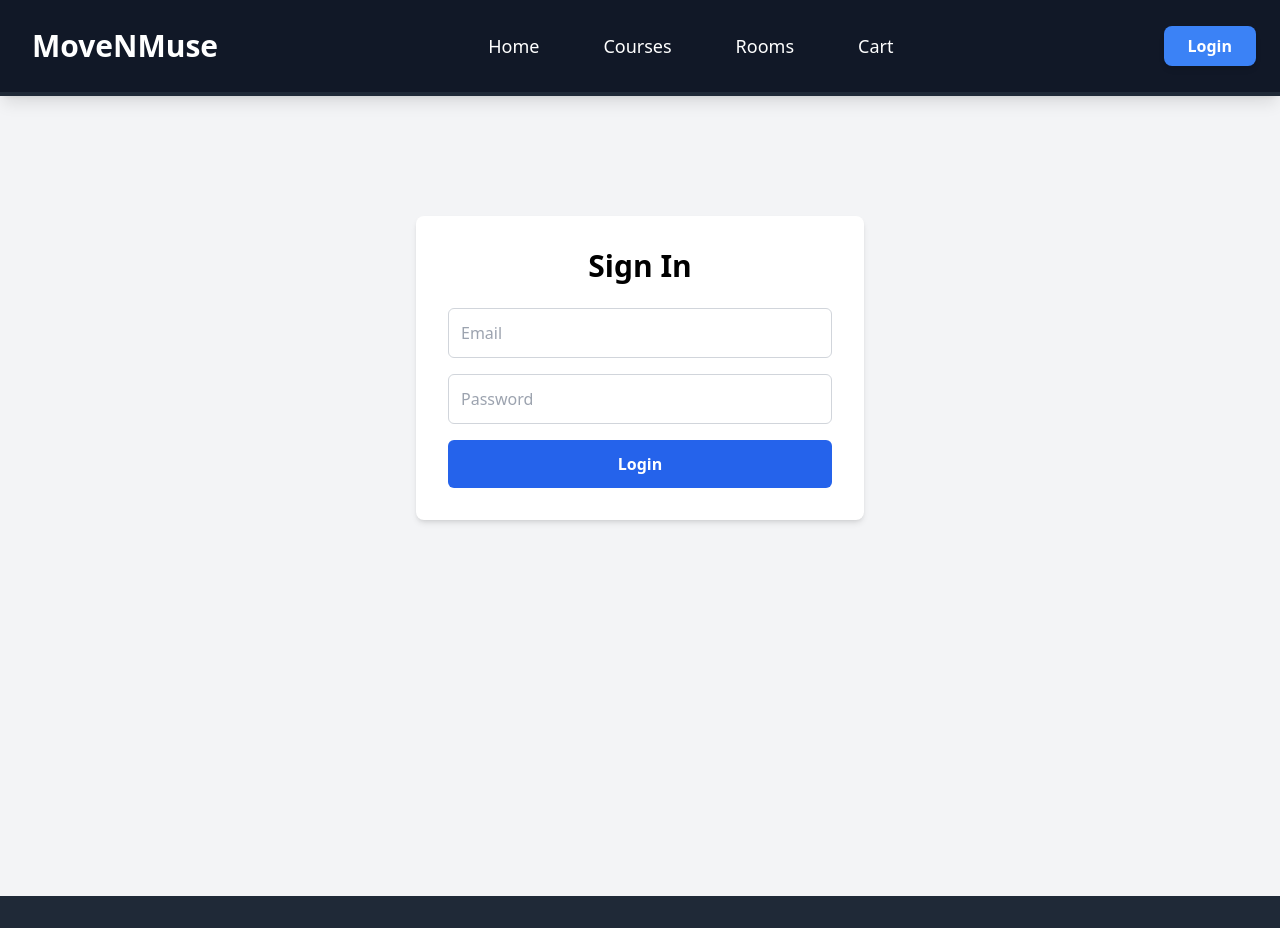
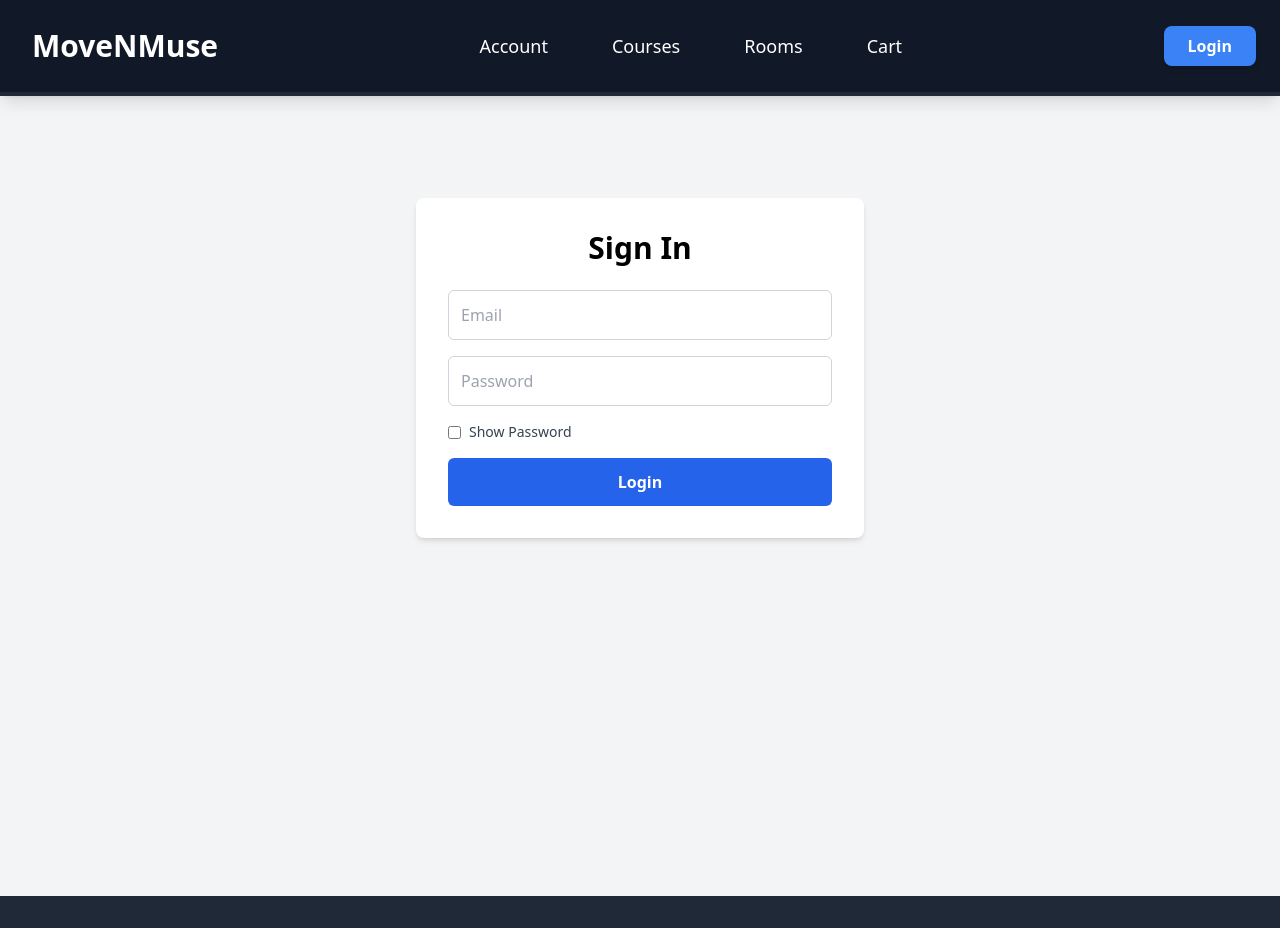
Before and after one commit to marinankato/MoveNMuse, a React (Vite) app in the folder client/: page /login in a window 1280 px wide. Built offline with nearby package versions, Linux system fonts and the light colour scheme.

Commit message:
modified login/logout functionality. Added account page

```diff
--- a/client/src/Data/HeaderData.jsx
+++ b/client/src/Data/HeaderData.jsx
@@ -2,7 +2,7 @@ const HeaderData = {
   topHeader: {
     appName: "MoveNMuse",
     navItems: [
-      { name: "Home", slug: "/", active: true },
+      { name: "Account", slug: "/account", active: true },
       { name: "Courses", slug: "/courses", active: true },
       { name: "Rooms", slug: "/rooms", active: true },
       { name: "Cart", slug: "/cart", active: true },
--- a/client/src/components/Header/TopHeader.jsx
+++ b/client/src/components/Header/TopHeader.jsx
@@ -8,7 +8,7 @@ const Header = () => {
   const navigate = useNavigate();
   const authStatus = useSelector((state) => state.auth.status);
   const userData = useSelector((state) => state.auth.userData);
-  const userName = userData?.name;
+  const userName = userData?.firstName;
 
   const { topHeader } = HeaderData;
 
@@ -47,8 +47,8 @@ const Header = () => {
 
       <div>
         {authStatus ? (
-          <div className="flex gap-4">
-            <div className="text-2xl font-semibold">Hello, {userName}</div>
+          <div className="flex items-center gap-4">
+            <div className="text-lg font-medium">Hello, {userName}</div>
             <LogoutBtn />
           </div>
         ) : (
--- a/client/src/components/auth/Login.jsx
+++ b/client/src/components/auth/Login.jsx
@@ -1,10 +1,17 @@
 import React, { useState } from "react";
+import { useDispatch } from "react-redux";
+import { loginSuccess } from "../../store/authSlice";
+import { useNavigate } from "react-router-dom";
 
 const Login = () => {
   const [email, setEmail] = useState("");
   const [password, setPassword] = useState("");
   const [error, setError] = useState(null);
   const [loading, setLoading] = useState(false);
+  const [showPassword, setShowPassword] = useState(false);
+
+  const navigate = useNavigate();
+  const dispatch = useDispatch();
 
   const handleSubmit = async (e) => {
     e.preventDefault();
@@ -21,19 +28,20 @@ const Login = () => {
       });
 
       const data = await res.json();
-    console.log("Response status:", res.status);
-    console.log("Response ok:", res.ok);
-    console.log("Response data:", data);
 
       if (!res.ok) {
         throw new Error(data.message || "Login failed");
       }
 
+      localStorage.setItem("token", data.token);
+      localStorage.setItem("user", JSON.stringify(data.user));
+
+      // Dispatch login to Redux
+      dispatch(loginSuccess(data.user));
+
       setLoading(false);
       alert("Logged in successfully!");
-
-    // Optional: save token to localStorage
-    // localStorage.setItem("token", data.token);
+      navigate("/") // redirect to home page
 
     } catch (err) {
       setLoading(false);
@@ -58,13 +66,26 @@ const Login = () => {
           />
 
           <input
-            type="password"
+            type={showPassword ? "text" : "password"}
             placeholder="Password"
             className="w-full p-3 border border-gray-300 rounded-md"
             value={password}
             onChange={(e) => setPassword(e.target.value)}
             required
           />
+
+          <div className="flex items-center mt-2">
+            <input
+              type="checkbox"
+              id="showPassword"
+              checked={showPassword}
+              onChange={() => setShowPassword((prev) => !prev)}
+              className="mr-2"
+            />
+            <label htmlFor="showPassword" className="text-sm text-gray-700">
+              Show Password
+            </label>
+          </div>
 
           <button
             type="submit"
--- /dev/null
+++ b/client/src/pages/Account.jsx
@@ -0,0 +1,12 @@
+import React from "react";
+
+const Account = () => {
+  return (
+    <div className="p-6 text-center">
+      <h1 className="text-3xl font-bold">My Account</h1>
+      <p className="text-gray-600 mt-4">Welcome to your account page.</p>
+    </div>
+  );
+};
+
+export default Account;
--- a/client/src/pages/index.jsx
+++ b/client/src/pages/index.jsx
@@ -1,4 +1,5 @@
 import Home from "./Home.jsx";
+import Account from "./Account";
 import Login from "./Login";
 import CartPage from "./Cart.jsx";
 import Checkout from "./Checkout.jsx";
@@ -9,4 +10,4 @@ import CourseChekout from "./CourseCheckout.jsx";
 import Mybookings from "./Mybookings.jsx";
 import RoomDetail from "./RoomDetail.jsx";
 
-export { Home, Login, CartPage, Checkout, RoomView, CourseList, CourseDetail, CourseChekout, Mybookings, RoomDetail };
+export { Home, Account, Login, CartPage, Checkout, RoomView, CourseList, CourseDetail, CourseChekout, Mybookings, RoomDetail };
--- a/client/src/routes/index.jsx
+++ b/client/src/routes/index.jsx
@@ -4,13 +4,14 @@ import {
   createRoutesFromElements,
 } from "react-router-dom";
 import Layout from "../Layout";
-import { Home, Login, CartPage, Checkout, RoomView, CourseList, CourseDetail, CourseChekout, Mybookings, RoomDetail } from "../pages";
+import { Home, Account, Login, CartPage, Checkout, RoomView, CourseList, CourseDetail, CourseChekout, Mybookings, RoomDetail } from "../pages";
 
 const router = createBrowserRouter(
   createRoutesFromElements(
     <Route>
       <Route path="/" element={<Layout />}>
         <Route index element={<Home />} />
+        <Route path="account" element={<Account />} />
         <Route path="login" element={<Login />} />
         <Route path="cart" element={<CartPage />} />
         <Route path="checkout" element={<Checkout />} />
--- a/client/src/store/authSlice.js
+++ b/client/src/store/authSlice.js
@@ -1,7 +1,7 @@
 import { createSlice } from "@reduxjs/toolkit";
 
 const initialState = {
-  status: false,
+  status: false, // not logged in
   userData: null,
 };
 
@@ -9,7 +9,7 @@ const authSlice = createSlice({
   name: "auth",
   initialState,
   reducers: {
-    login: (state, action) => {
+    loginSuccess: (state, action) => {
       state.status = true;
       state.userData = action.payload;
     },
@@ -20,6 +20,5 @@ const authSlice = createSlice({
   },
 });
 
-export const { login, logout } = authSlice.actions;
-
+export const { loginSuccess, logout } = authSlice.actions;
 export default authSlice.reducer;
--- a/client/src/utils/LogoutBtn.jsx
+++ b/client/src/utils/LogoutBtn.jsx
@@ -1,23 +1,28 @@
 import { useDispatch } from "react-redux";
 import { logout } from "../store/authSlice";
-// import Cookies from "js-cookie";
+import { useNavigate } from "react-router-dom";
 
 function LogoutBtn() {
   const dispatch = useDispatch();
+  const navigate = useNavigate();
 
   const logoutHandler = () => {
-    localStorage.removeItem("user");
+    // Clear any stored auth data
     localStorage.removeItem("token");
     sessionStorage.removeItem("token");
-    // Cookies.remove("token");
+    localStorage.removeItem("user");
+
+    // Update Redux state
     dispatch(logout());
-    window.location.href = "/login";
+
+    // Redirect to login
+    navigate("/login");
   };
 
   return (
     <button
-      //   className="inline-block px-6 py-2 duration-200 hover:bg-blue-100 rounded-full"
       onClick={logoutHandler}
+      className="bg-red-600 hover:bg-red-700 text-white font-semibold py-2 px-4 rounded transition duration-300 shadow-md"
     >
       Logout
     </button>
```
Lines whose indentation alone changed are shown as unchanged.
